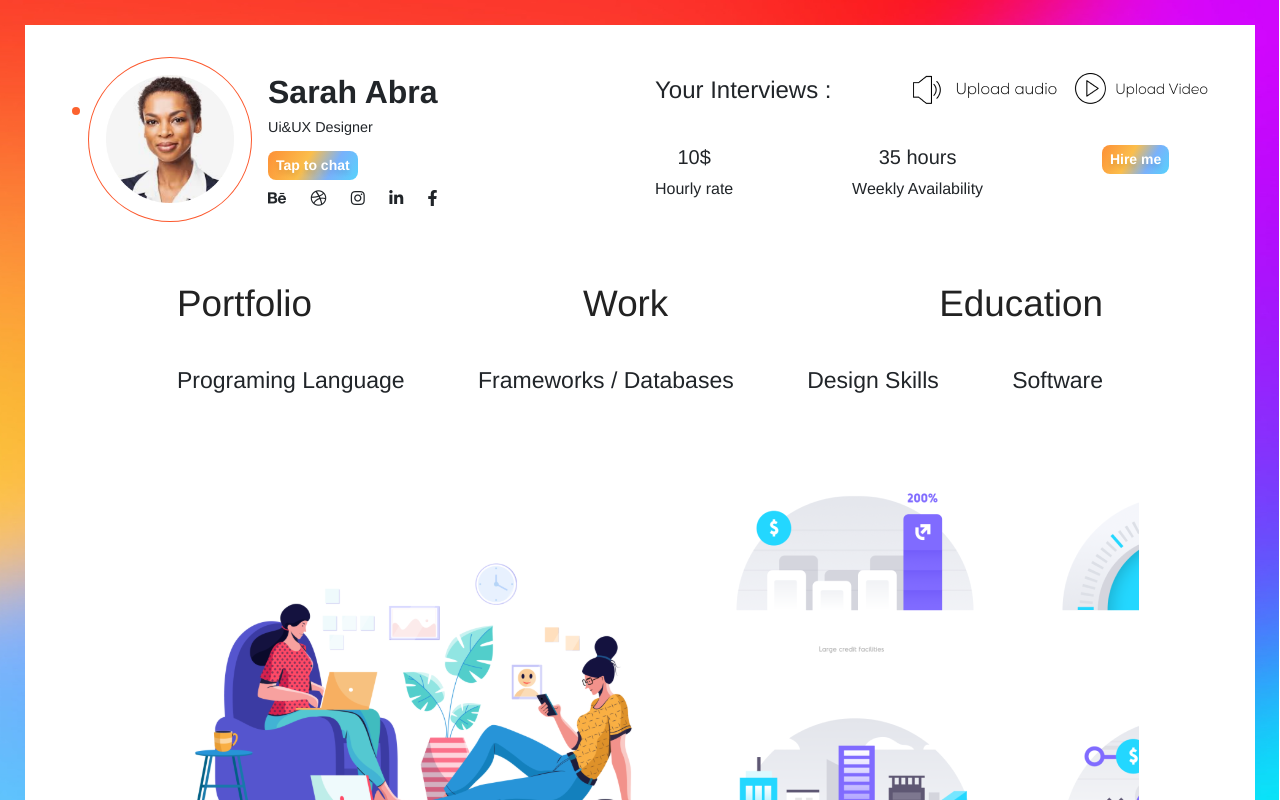
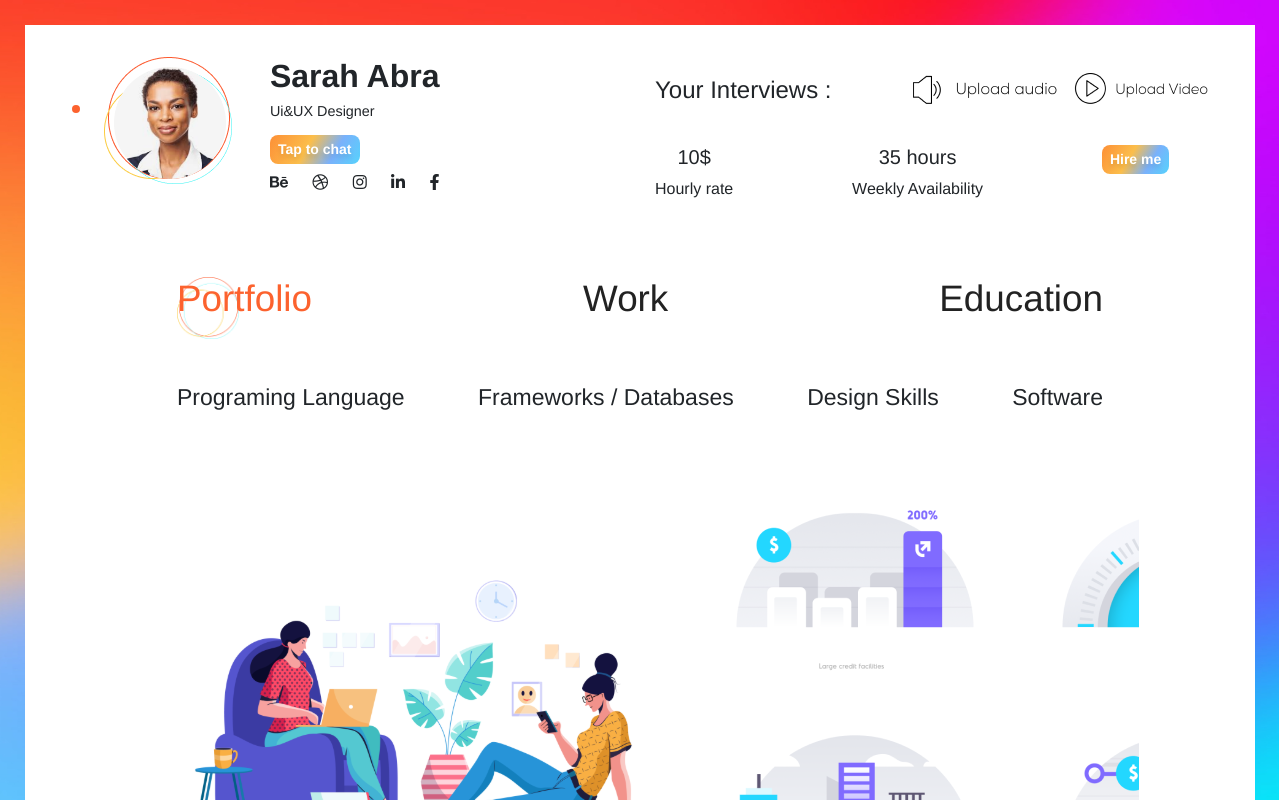
Before and after one commit to Daltimore/123-portfolio, a Vue app: page / in a window 1280 px wide. Shown: the top 800 px of the page. Built offline with nearby package versions, Linux system fonts and the light colour scheme.

Commit message:
more styles

```diff
--- a/src/assets/css/main.css
+++ b/src/assets/css/main.css
@@ -25,18 +25,18 @@ body {
 }
 
 #home .image-container {
-  border: 1px solid #FC592E;
-  border-radius: 50%;
-  padding: 17px;
-  margin-left: 1rem;
+  margin-left: 2rem;
+  background-image: url('../img/png\ for\ dev\ 2.png');
+  background-repeat: no-repeat;
+  width: 30%;
 }
 
 #home .image-container img {
-  width: 8rem;
+  width: 7rem;
+  margin: 10px;
 }
 
 #home .user-details{
-  padding: 1rem;
   line-height: 16px;
 }
 
@@ -136,6 +136,10 @@ body {
   padding-bottom: 1.5rem;
 }
 
-/* .active {
-  color: #FD8636;
-} */
+#home .about-user a .active{
+  background-image: url('../img/png\ for\ dev\ 2.png');
+  background-repeat: no-repeat;
+  color: #FC622E;
+  background-size: 62px;
+  height: 67px;
+}
```
Also changed, not shown: src/assets/img/png for dev 2.png (added), src/assets/img/png for dev.png (added).
